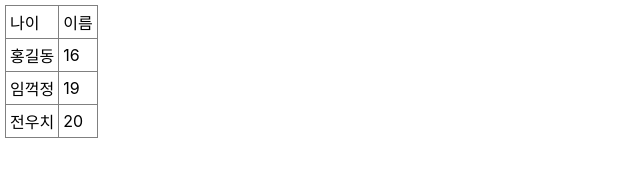
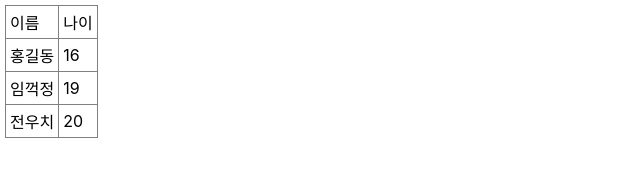
Before and after one commit to hsxxng31/ex02, a React (Create React App) app: page / in a window 1280 px wide. Shown: the top 188 px of the page, without its empty margins (0-640 px from the left). Built offline with nearby package versions, Linux system fonts and the light colour scheme.

Commit message:
화살표 함수로 trlist 구현, table 수정

```diff
--- a/src/App.tsx
+++ b/src/App.tsx
@@ -6,14 +6,13 @@ function App() {
                  { name: '임꺽정', age: 19 },
                  { name: '전우치', age: 20 }];
 
-  let tr = <tr><td>나이</td><td>이름</td></tr>;
-  let trlist = [tr];
-  for (let person of persons) {
-    tr = <tr><td>{person.name}</td><td>{person.age}</td></tr>
-    trlist.push(tr);
-  }
-  let table = <table>{trlist}</table>;
-  return table;
+  let trlist = persons.map(person =>
+                <tr><td>{person.name}</td><td>{person.age}</td></tr>
+  );
+  return <table>
+          <tr><td>이름</td><td>나이</td></tr>
+          {trlist}
+         </table>
 }
 
 export default App;
```
